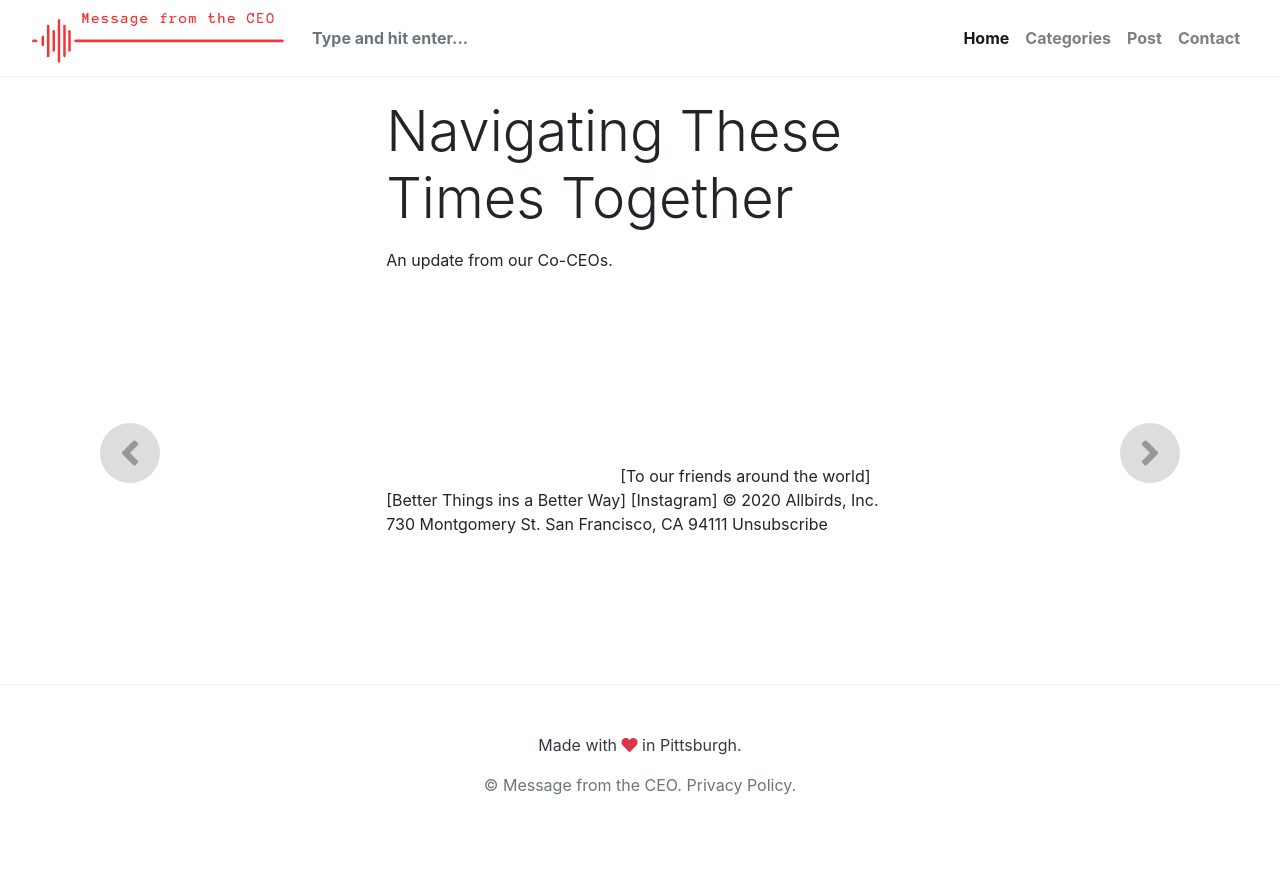
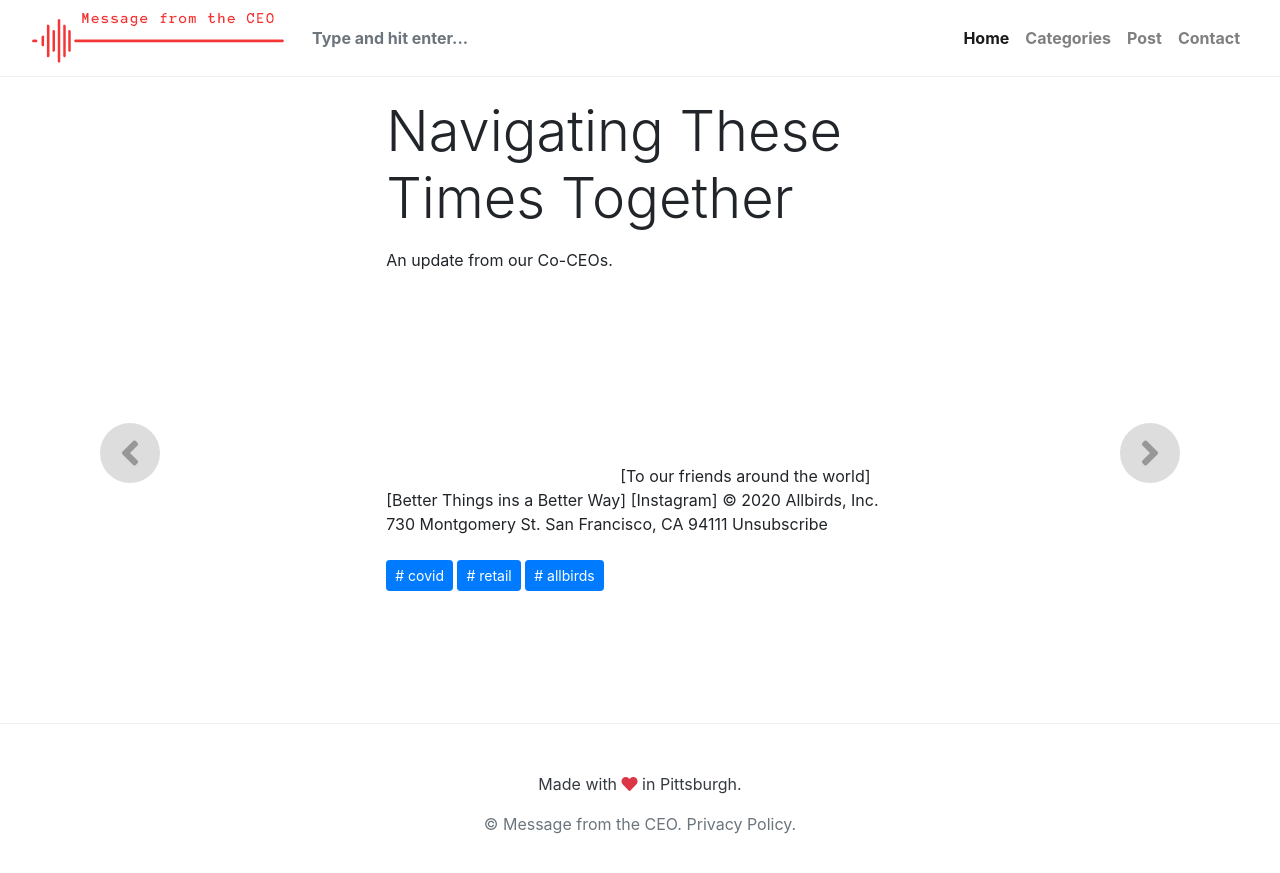
Before and after one commit to bertique/messageFromTheCEO, a Jekyll site: the page built from _posts/2020-03-17-NavigatingTheseTimesTogether.md, in a window 1280 px wide and 900 px high, scrolled down 1052 px. Shown: the top 873 px of the window. Built offline with Jekyll 4.4.1, drawn with Linux system fonts in a browser that asks for light colours; nearby versions of some CDN libraries; library files that are not in the unit come from our copies.

Commit message:
Update 2020-03-17-NavigatingTheseTimesTogether.md

```diff
--- a/_posts/2020-03-17-NavigatingTheseTimesTogether.md
+++ b/_posts/2020-03-17-NavigatingTheseTimesTogether.md
@@ -1,7 +1,7 @@
 ---
 title:  "Navigating These Times Together"
 metadate: "hide"
-categories: [  ]
+categories: [ covid, retail, allbirds ]
 image: "/assets/images/posts/NavigatingTheseTimesTogether_full.png"
 thumbnail: "/assets/images/posts/NavigatingTheseTimesTogether.png"
 ---
```
